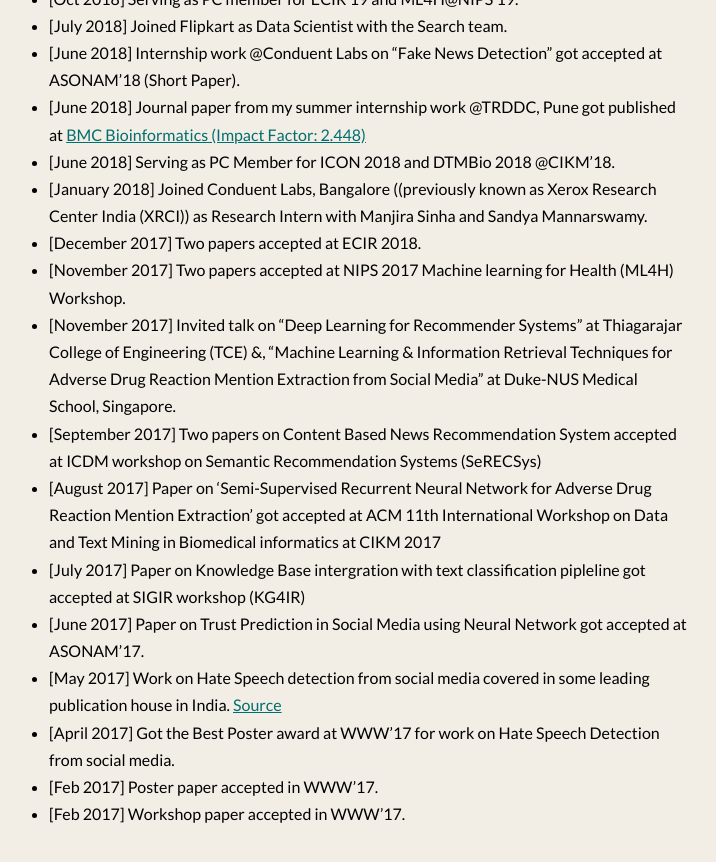
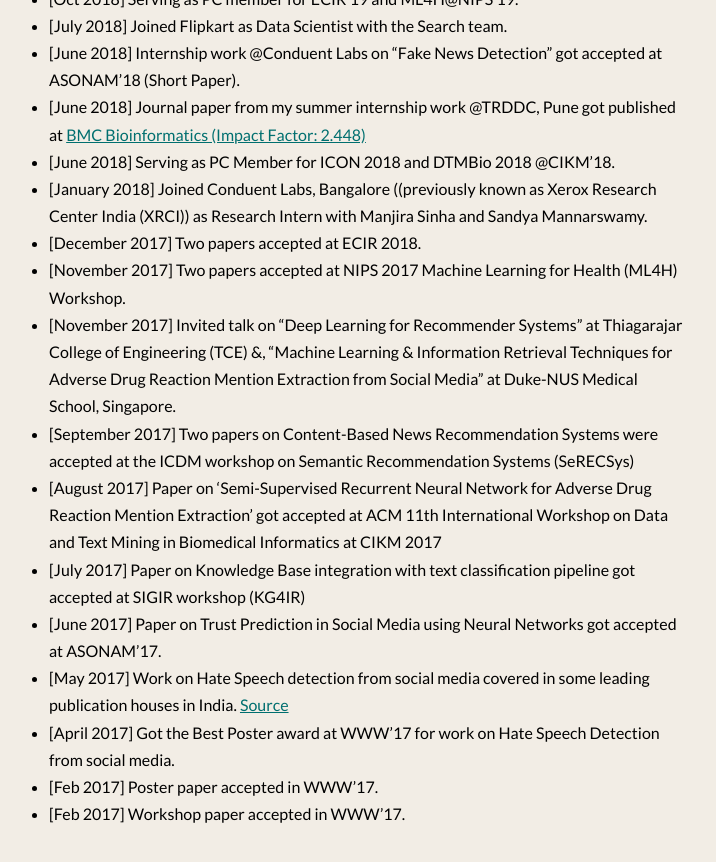
Before and after one commit to shashankg7/shashankg7.github.io, a Jekyll site: the page built from index.md, in a window 1280 px wide and 900 px high, scrolled down 1413 px. Shown: the top 862 px of the window, without its empty margins (287-1003 px from the left). Built offline with Jekyll 4.4.1, drawn with Linux system fonts in a browser that asks for light colours; nearby versions of some CDN libraries; some of the changed text lies outside the part shown.

Commit message:
Update index.md

```diff
--- a/index.md
+++ b/index.md
@@ -44,13 +44,13 @@
 * [June 2018] Serving as PC Member for ICON 2018 and DTMBio 2018 @CIKM'18.
 * [January 2018] Joined Conduent Labs, Bangalore ((previously known as Xerox Research Center India (XRCI)) as Research Intern with Manjira Sinha and Sandya Mannarswamy.
 * [December 2017] Two papers accepted at ECIR 2018.
-* [November 2017] Two papers accepted at NIPS 2017 Machine learning for Health (ML4H) Workshop.
+* [November 2017] Two papers accepted at NIPS 2017 Machine Learning for Health (ML4H) Workshop.
 * [November 2017] Invited talk on "Deep Learning for Recommender Systems" at Thiagarajar College of Engineering (TCE) &, "Machine Learning & Information Retrieval Techniques for Adverse Drug Reaction Mention Extraction from Social Media" at Duke-NUS Medical School, Singapore.
-* [September 2017] Two papers on Content Based News Recommendation System accepted at ICDM workshop on Semantic Recommendation Systems (SeRECSys)
-* [August 2017] Paper on 'Semi-Supervised Recurrent Neural Network for Adverse Drug Reaction Mention Extraction' got accepted at ACM 11th International Workshop on Data and Text Mining in Biomedical informatics at CIKM 2017
-* [July 2017] Paper on Knowledge Base intergration with text classification pipleline got accepted at SIGIR workshop (KG4IR)
-* [June 2017] Paper on Trust Prediction in Social Media using Neural Network got accepted at ASONAM'17.
-* [May 2017] Work on Hate Speech detection from social media covered in some leading publication house in India. [Source](https://www.iiit.ac.in/news/IRELspaperonHateSpeechDetectionvotedBestPosterPresentationatWWW2017Perth/)
+* [September 2017] Two papers on Content-Based News Recommendation Systems were accepted at the ICDM workshop on Semantic Recommendation Systems (SeRECSys)
+* [August 2017] Paper on 'Semi-Supervised Recurrent Neural Network for Adverse Drug Reaction Mention Extraction' got accepted at ACM 11th International Workshop on Data and Text Mining in Biomedical Informatics at CIKM 2017
+* [July 2017] Paper on Knowledge Base integration with text classification pipeline got accepted at SIGIR workshop (KG4IR)
+* [June 2017] Paper on Trust Prediction in Social Media using Neural Networks got accepted at ASONAM'17.
+* [May 2017] Work on Hate Speech detection from social media covered in some leading publication houses in India. [Source](https://www.iiit.ac.in/news/IRELspaperonHateSpeechDetectionvotedBestPosterPresentationatWWW2017Perth/)
 * [April 2017] Got the Best Poster award at WWW'17 for work on Hate Speech Detection from social media.
 * [Feb 2017] Poster paper accepted in WWW'17.
 * [Feb 2017] Workshop paper accepted in WWW'17.
```
Also changed, not shown: other parts of index.md (+6 -6 lines).
